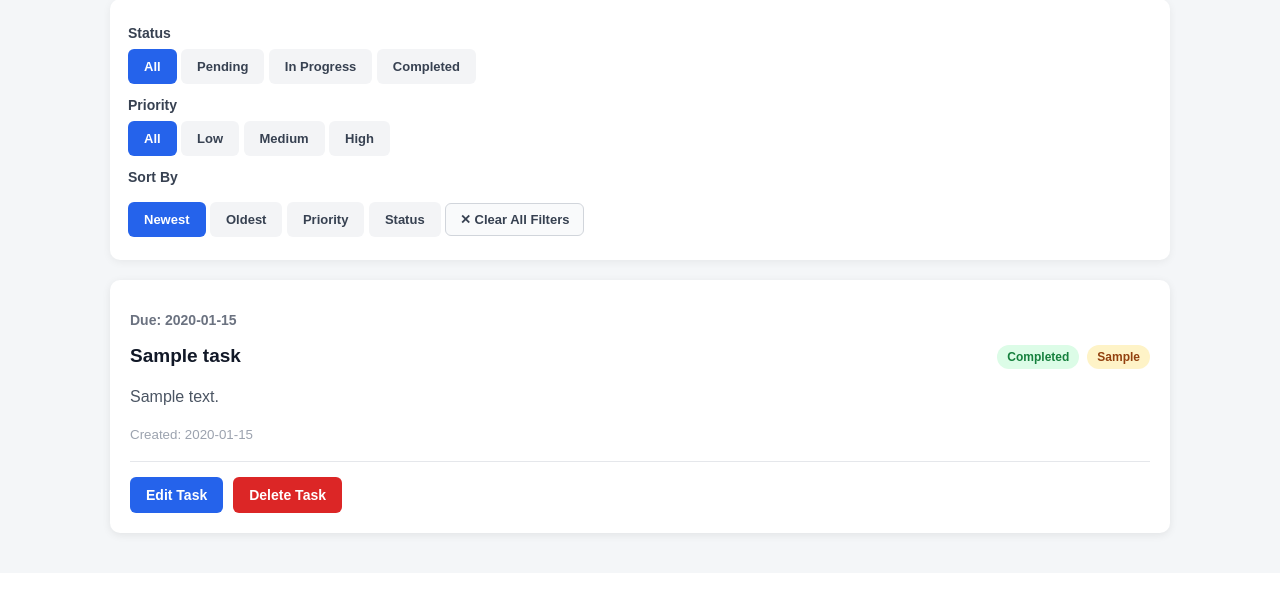
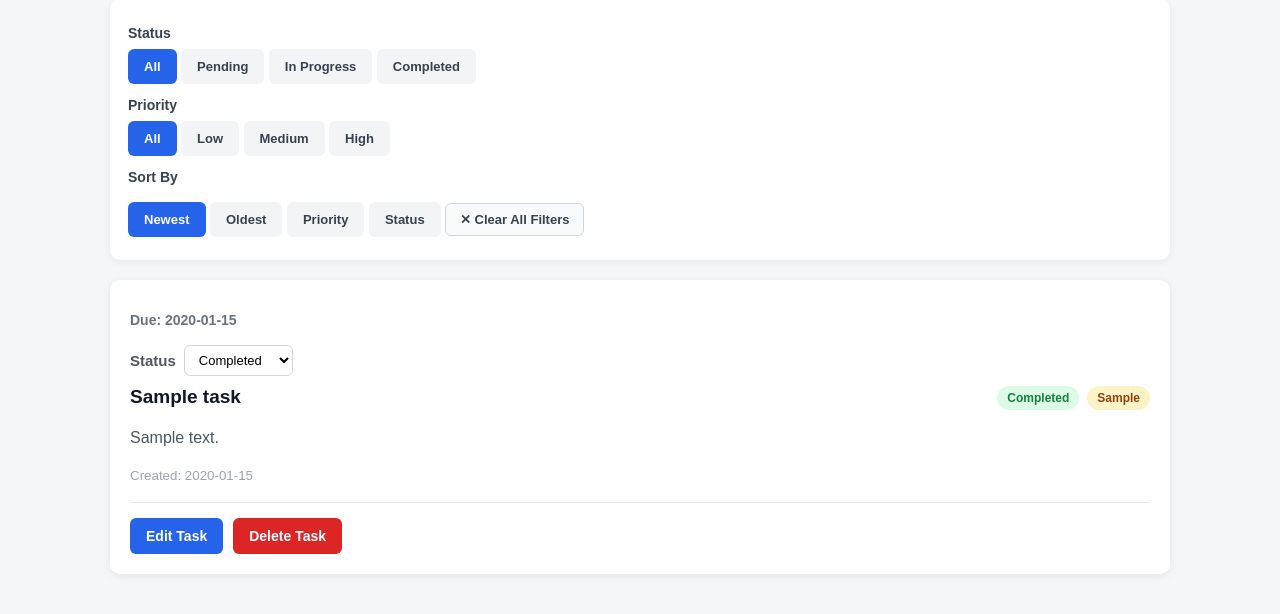
Before and after one commit to Cha-Luna-Star/ProjectManagement-WebApp, a Flask app: page /projects/1 in a window 1280 px wide. Shown: the part 630-1244 px from the top of the page. Before the commit the page ends 1171 px from the top, so only its background shows below. Run offline with Flask 3, Linux system fonts and the light colour scheme; the visitor is signed in with stand-in values (Sample User, id 1); tables that the repository leaves empty hold one stand-in row (values such as "Sample post").

Commit message:
Add inline task status updates

```diff
--- a/app.py
+++ b/app.py
@@ -884,6 +884,67 @@ def delete_task(project_id, task_id):
         project_id=project_id
     ))
 
+@app.route(
+    "/projects/<int:project_id>/tasks/<int:task_id>/status",
+    methods=["POST"]
+)
+def update_task_status(project_id, task_id):
+
+    if "user_id" not in session:
+        return redirect(url_for("login"))
+
+    status = request.form["status"]
+
+    allowed_statuses = [
+        "Pending",
+        "In Progress",
+        "Completed"
+    ]
+
+    if status not in allowed_statuses:
+        return "Invalid status", 400
+
+    connection = get_db()
+
+    task = connection.execute("""
+        SELECT tasks.id
+        FROM tasks
+        JOIN projects
+            ON tasks.project_id = projects.id
+        WHERE tasks.id = ?
+          AND tasks.project_id = ?
+          AND projects.user_id = ?
+    """, (
+        task_id,
+        project_id,
+        session["user_id"]
+    )).fetchone()
+
+    if task is None:
+        connection.close()
+        return "Task not found", 404
+
+    connection.execute("""
+        UPDATE tasks
+        SET status = ?
+        WHERE id = ?
+          AND project_id = ?
+    """, (
+        status,
+        task_id,
+        project_id
+    ))
+
+    connection.commit()
+    connection.close()
+
+    flash("Task status updated!", "success")
+
+    return redirect(url_for(
+        "project",
+        project_id=project_id
+    ))
+
 if __name__ == "__main__":
     init_db()
     app.run(debug=True)
--- a/static/css/tasks.css
+++ b/static/css/tasks.css
@@ -235,6 +235,12 @@
     margin-left: 4px;
 }
 
+
+/* =========================
+   STATUS
+========================= */
+
+
 .status-pending {
     background: #f3f4f6;
     color: #4b5563;
@@ -250,6 +256,12 @@
     color: #15803d;
 }
 
+
+/* =========================
+   PRIORITY
+========================= */
+
+
 .priority-low {
     background: #dcfce7;
     color: #15803d;
@@ -264,6 +276,10 @@
     background: #fee2e2;
     color: #b91c1c;
 }
+
+/* =========================
+   DUE DATE
+========================= */
 
 .task-due-date {
     margin-top: 10px;
@@ -308,6 +324,11 @@
     margin-bottom: 10px;
 }
 
+
+/* =========================
+   TASK SEARCH
+========================= */
+
 .task-search input {
     width: 100%;
     height: 50px;
@@ -322,3 +343,36 @@
 .task-search input:focus {
     border-color: #2563eb;
 }
+
+
+/* =========================
+   STATUS FORM
+========================= */
+
+
+.status-form {
+    display: flex;
+    align-items: center;
+    gap: 8px;
+    margin-bottom: 10px;
+}
+
+.status-form label {
+    font-size: 15px;
+    font-weight: 600;
+    color: #51555e;
+}
+
+.status-form select {
+    padding: 6px 10px;
+    border: 1px solid #d1d5db;
+    border-radius: 6px;
+    background: white;
+    font-size: 13px;
+    cursor: pointer;
+    outline: none;
+}
+
+.status-form select:focus {
+    border-color: #2563eb;
+}
--- a/templates/project.html
+++ b/templates/project.html
@@ -419,7 +419,9 @@
 
                     <div
                         class="task-card"
+
                         data-search="{{ task['title'] }} {{ task['description'] }}"
+
                     >
                         {% if task["due_date"] %}
 
@@ -442,6 +444,56 @@
                             </p>
 
                         {% endif %}
+
+                        <form
+                            method="POST"
+                            action="{{ url_for(
+                                'update_task_status',
+                                project_id=project['id'],
+                                task_id=task['id']
+                            ) }}"
+                            class="status-form"
+                        >
+
+                            <label for="status-{{ task['id'] }}">
+                                Status
+                            </label>
+
+                            <select
+                                id="status-{{ task['id'] }}"
+                                name="status"
+                                onchange="this.form.submit()"
+                            >
+                                <option
+                                    value="Pending"
+                                    {% if task["status"] == "Pending" %}
+                                        selected
+                                    {% endif %}
+                                >
+                                    Pending
+                                </option>
+
+                                <option
+                                    value="In Progress"
+                                    {% if task["status"] == "In Progress" %}
+                                        selected
+                                    {% endif %}
+                                >
+                                    In Progress
+                                </option>
+
+                                <option
+                                    value="Completed"
+                                    {% if task["status"] == "Completed" %}
+                                        selected
+                                    {% endif %}
+                                >
+                                    Completed
+                                </option>
+
+                            </select>
+
+                        </form>
 
                         <div class="task-card-header">
 
```
